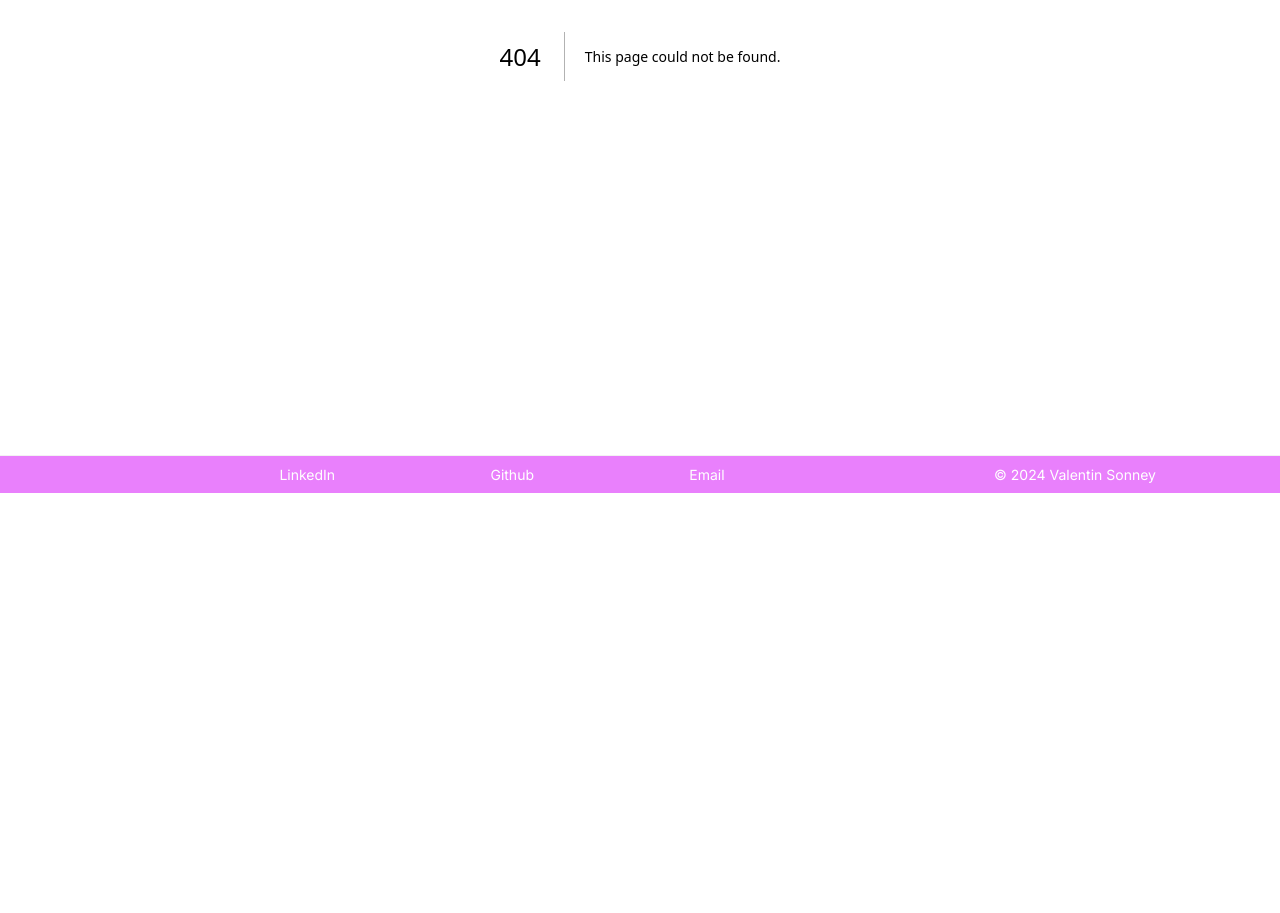
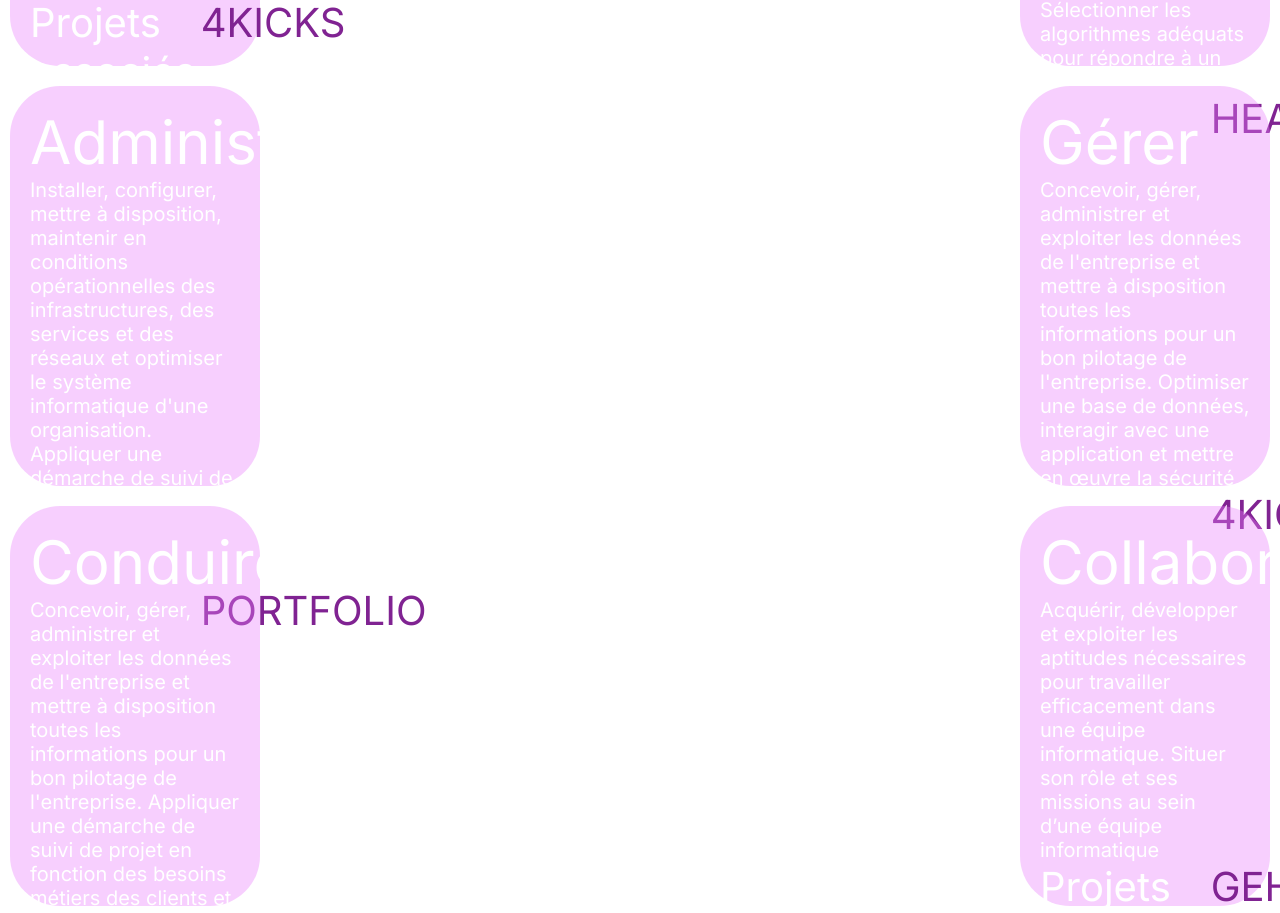
Before and after one commit to versus10-prog/Portfolio, a Next.js app: page /competences in a window 1280 px wide. Before the commit this address had no page. Shown: the part 419-1332 px from the top of the page. Before the commit the page ends 912 px from the top, so only its background shows below. Built offline with nearby package versions, Linux system fonts and the light colour scheme.

Commit message:
competences

```diff
--- a/components/navbar/Navbar.tsx
+++ b/components/navbar/Navbar.tsx
@@ -19,6 +19,9 @@ const Navbar = () => {
       <Link href={"/projets"} className={styles.titre}>
         <p>Mes Projets</p>
       </Link>
+      <Link href={"/competences"} className={styles.titre}>
+        <p>Compétences</p>
+      </Link>
       <div className={styles.switch}>
         <img src="/assets/images/logo-violet-magenta-64x64.png" alt="valentin logo" />
       </div>
--- /dev/null
+++ b/src/app/competences/competences.module.css
@@ -0,0 +1,49 @@
+.content{
+    display: flex;
+    flex-direction: column;
+    justify-content: space-between;
+}
+
+.ligne{
+    display: flex;
+    flex-direction: row;
+    justify-content: space-between;
+}
+
+.box{
+    display: flex;
+    flex-direction: column;
+    justify-content: space-evenly;
+    border-radius: 50px;
+    background-color: var(--color2-60);
+    height: 400px;
+    width: 250px;
+    padding: 20px;
+    box-sizing: border-box;
+    margin: 10px;
+}
+
+p{
+    color:var(--color1);
+}
+.projet{
+    display: flex;
+    flex-direction: row;
+}
+
+.projet p{
+    font-size: 40px;
+}
+
+.nom{
+    padding-left: 5px;
+    color: var(--color4);
+}
+
+.titre{
+    font-size: 60px;
+}
+
+.description{
+    font-size: 20px;
+}
--- /dev/null
+++ b/src/app/competences/page.tsx
@@ -0,0 +1,92 @@
+"use client";
+
+import { useRouter } from "next/router";
+import { ParcoursData, ParcoursType } from "../../../types/parcours/Parcours";
+import styles from "./competences.module.css";
+import React, { useEffect, useState } from "react";
+import axios from "axios";
+import ParcoursItem from "../../../components/parcoursItem/ParcoursItem";
+import Loading from "../../../components/Loading/Loading";
+
+export default function Parcours() {
+
+
+  const [parcoursScolaire, setParcoursScloaire] = useState<ParcoursType[]>([]);
+  const [parcoursPro, setParcoursPro] = useState<ParcoursType[]>([]);
+  const [loading, setLoading] = useState(true);
+
+
+  return (
+    <div className={styles.content}>
+      <div className={styles.ligne}>
+
+        <div className={styles.box}>
+          <p className={styles.titre}>Réaliser</p>
+          <p className={styles.description}>Développer, c'est-à-dire concevoir, coder, tester et intégrer une solution informatique pour un client et adapter des applications sur un ensemble de supports (embarqué, web, mobile, IoT…)</p>
+          <div className={styles.projet}>
+            <p className={styles.sousTitre}>Projets associés :</p>
+            <p className={styles.nom}>4KICKS</p>
+          </div>
+          <p className={styles.description}>Création d'un site de vente en ligne.</p>
+
+        </div>
+        <div className={styles.box}>
+          <p className={styles.titre}>Optimiser</p>
+          <p className={styles.description}>Proposer des applications informatiques optimisées en fonction de critères spécifiques : temps d'exécution, précision, consommation de ressources... Sélectionner les algorithmes adéquats pour répondre à un problème donné</p>
+          <div className={styles.projet}>
+            <p className={styles.sousTitre}>Projets associés :</p>
+            <p className={styles.nom}>HEALTHNAV</p>
+          </div>
+          <p className={styles.description}>Recherche du meilleur parcours en fonction de la distance, de la durée ou du risque.</p>
+
+        </div>
+
+      </div>
+      <div className={styles.ligne}>
+        <div className={styles.box}>
+          <p className={styles.titre}>Administrer</p>
+          <p className={styles.description}>Installer, configurer, mettre à disposition, maintenir en conditions opérationnelles des infrastructures, des services et des réseaux et optimiser le système informatique d'une organisation. Appliquer une démarche de suivi de projet en fonction des besoins métiers des clients et des utilisateurs</p>
+          <div className={styles.projet}>
+            <p className={styles.sousTitre}>Projets associés :</p>
+            <p className={styles.nom}>PORTFOLIO</p>
+          </div>
+          <p className={styles.description}>création d'un site, d'une base de données distante, d'un bucket distant, d'un serveur Next Js, configuration des DNS, déploiement du projet avec un nom de domaine.</p>
+
+        </div>
+        <div className={styles.box}>
+          <p className={styles.titre}>Gérer</p>
+          <p className={styles.description}>Concevoir, gérer, administrer et exploiter les données de l'entreprise et mettre à disposition toutes les informations pour un bon pilotage de l'entreprise. Optimiser une base de données, interagir avec une application et mettre en œuvre la sécurité</p>
+          <div className={styles.projet}>
+            <p className={styles.sousTitre}>Projets associés :</p>
+            <p className={styles.nom}>4KICKS</p>
+          </div>
+          <p className={styles.description}></p>
+
+        </div>
+
+      </div>
+      <div className={styles.ligne}>
+        <div className={styles.box}>
+          <p className={styles.titre}>Conduire</p>
+          <p className={styles.description}>Concevoir, gérer, administrer et exploiter les données de l'entreprise et mettre à disposition toutes les informations pour un bon pilotage de l'entreprise. Appliquer une démarche de suivi de projet en fonction des besoins métiers des clients et des utilisateurs</p>
+          <div className={styles.projet}>
+            <p className={styles.sousTitre}>Projets associés :</p>
+            <p className={styles.nom}>InDemat</p>
+          </div>
+          <p className={styles.description}>Intégrer le fonctionnement de l'entreprise, l'organisation interne et la méthode SCRUM de suivie d'un projet.</p>
+
+        </div>
+        <div className={styles.box}>
+          <p className={styles.titre}>Collaborer</p>
+          <p className={styles.description}>Acquérir, développer et exploiter les aptitudes nécessaires pour travailler efficacement dans une équipe informatique. Situer son rôle et ses missions au sein d’une équipe informatique</p>
+          <div className={styles.projet}>
+            <p className={styles.sousTitre}>Projets associés :</p>
+            <p className={styles.nom}>GEHT KAUFEN</p>
+          </div>
+          <p className={styles.description}>Analyse des techniques de travail, de la gestion des conflits et de l'organisation à mettre en place pour s'ajuster à la dynamique d'une équipe.</p>
+
+        </div>
+      </div>
+    </div>
+  )
+}
```
